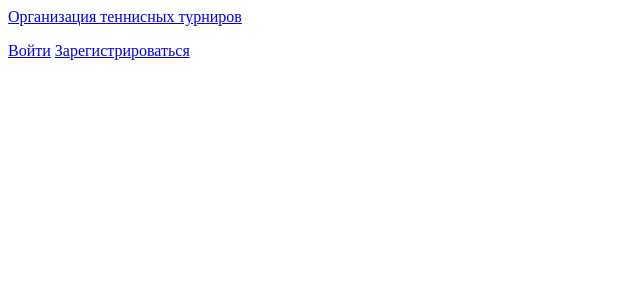
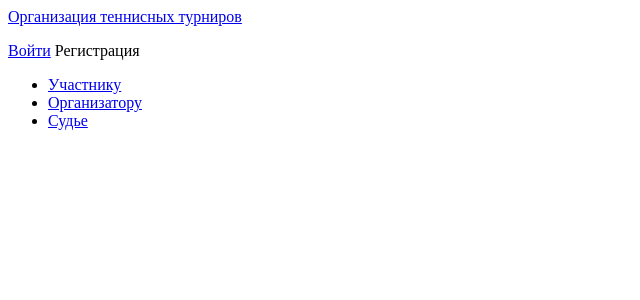
Before and after one commit to VladZainullin/tennis_tournaments, a Django app: template templates/navbar.html in a window 1280 px wide. Shown: the top 300 px of the page, without its empty margins (0-640 px from the left). Run offline with Django 4.2, Linux system fonts and the light colour scheme; the template is opened without the code that fills it, so the values that code supplies are empty.

Commit message:
Добавляет ссылки для перехода на страницы регистрации в navbar

```diff
--- a/templates/navbar.html
+++ b/templates/navbar.html
@@ -15,17 +15,21 @@
         </div>
         {% if user.is_authenticated %}
             <div>
-                {% if not user.is_staff %}
-                    <a class="btn btn-light" href={% url 'get_basket' %}>
-                        <i class="fa-regular fa-cart-shopping"></i>
-                    </a>
-                {% endif %}
                 <a href="#" class="btn btn-outline-light">Выйти</a>
             </div>
         {% else %}
-            <div>
-                <a href="#" class="btn btn-light">Войти</a>
-                <a href="#" class="btn btn-outline-light">Зарегистрироваться</a>
+            <div class="d-flex flex-row">
+                <div class="dropdown">
+                    <a href="#" class="btn btn-light">Войти</a>
+                    <a class="btn btn-outline-light dropdown-toggle" data-bs-toggle="dropdown">
+                        Регистрация
+                    </a>
+                    <ul class="dropdown-menu">
+                        <li><a class="dropdown-item" href="#">Участнику</a></li>
+                        <li><a class="dropdown-item" href="#">Организатору</a></li>
+                        <li><a class="dropdown-item" href="#">Судье</a></li>
+                    </ul>
+                </div>
             </div>
         {% endif %}
 </nav>
--- a/tournaments/views.py
+++ b/tournaments/views.py
@@ -2,6 +2,4 @@
 
 
 def home_view(request):
-    context = {}
-
-    return render(request, 'home.html', context)
+    return render(request, 'home.html')
```
